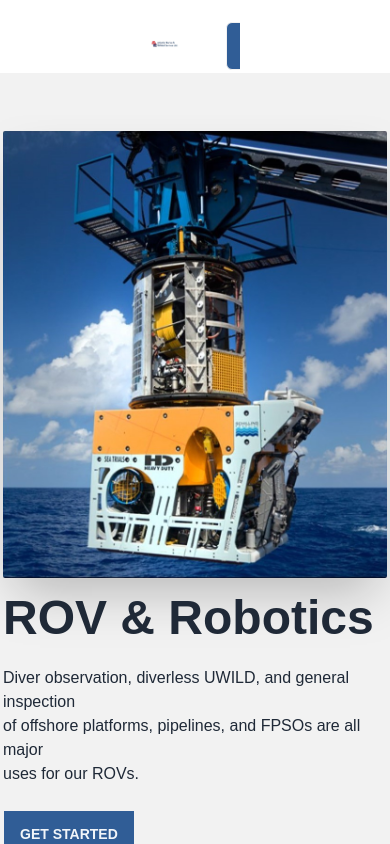
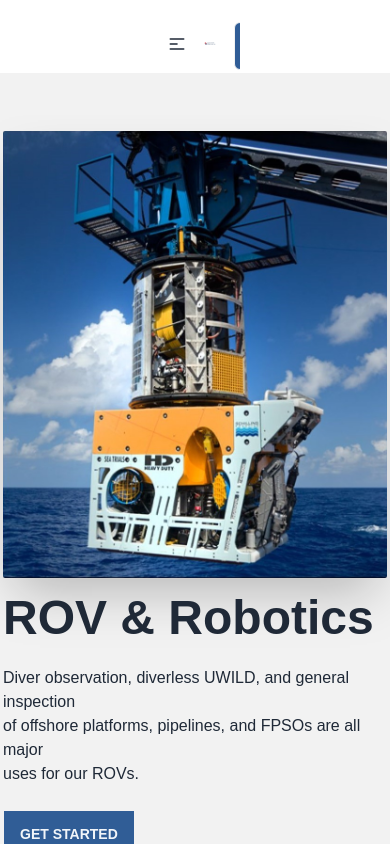
Before and after one commit to Praizee/Atlantic-Marine-Ltd, a React (Vite) app: page / in a window 390 px wide. Shown: the top 844 px of the page. Built offline with nearby package versions, Linux system fonts and the light colour scheme; a web font is replaced by a local one.

Commit message:
Update Navbar.jsx

```diff
--- a/src/Components/Navbars/Navbar.jsx
+++ b/src/Components/Navbars/Navbar.jsx
@@ -8,10 +8,14 @@ import "./Navbar.css";
 const Navbar = () => {
   return (
     <main id="navbar-components">
+      <label tabIndex={0} className="btn btn-ghost laptop:hidden tablet:hidden lg:hidden float-left">
+        <svg xmlns="http://www.w3.org/2000/svg" className="h-5 w-5" fill="none" viewBox="0 0 24 24" stroke="currentColor"><path strokeLinecap="round" strokeLinejoin="round" strokeWidth="2" d="M4 6h16M4 12h8m-8 6h16" /></svg>
+      </label>
       <div className="web-logo">
         <img className="logo" src={AtlanticLogo} alt="web Logo" />
       </div>
-      <nav className="nav-menu">
+
+      <nav tabIndex={0} className="nav-menu">
         <ul className="nav-menu-items">
           {NavbarData.map((item, index) => {
             return (
@@ -25,6 +29,8 @@ const Navbar = () => {
           })}
         </ul>
       </nav>
+
+      {/* contact button */}
       <div className="contact-link">
         <Link to="/contact">
           <button className="btn rounded-md bg-[#305D96] hover:bg-[#204476] text-slate-100">
```
